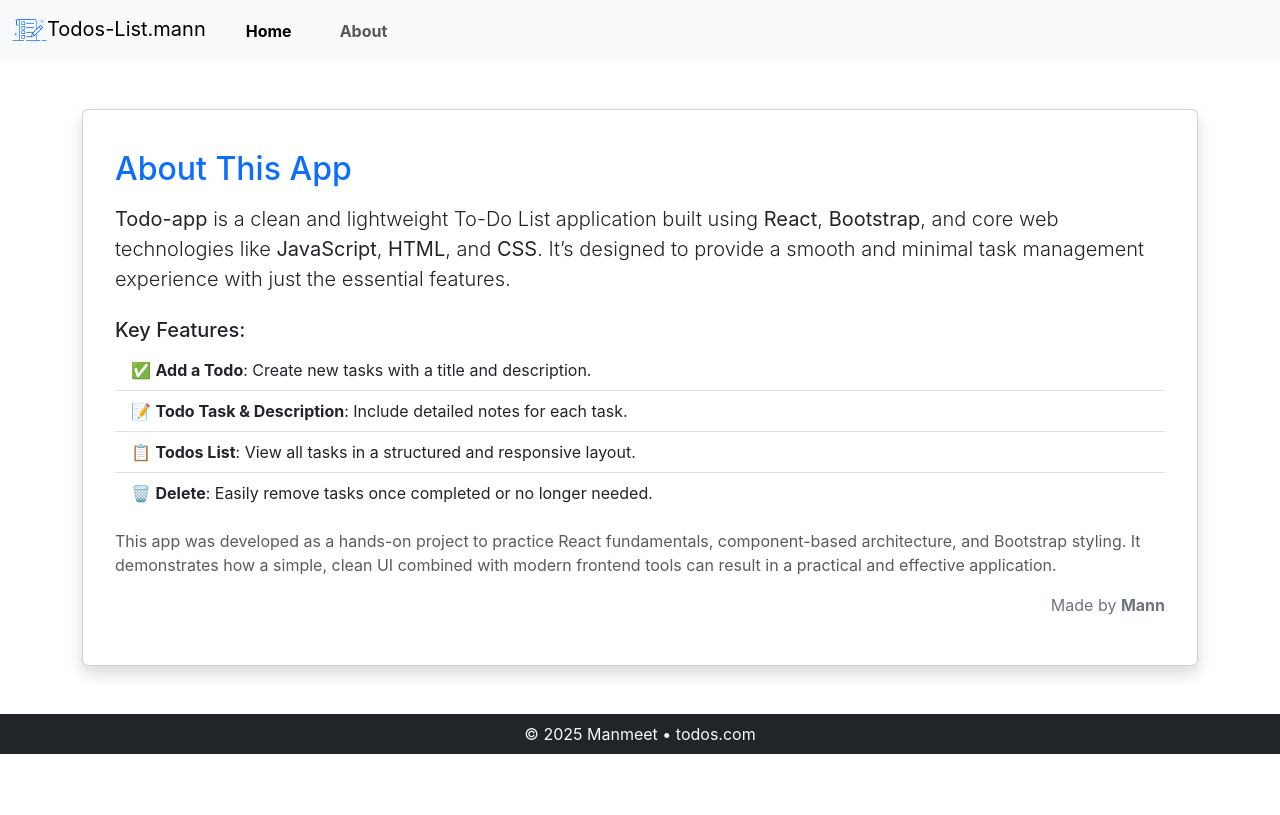
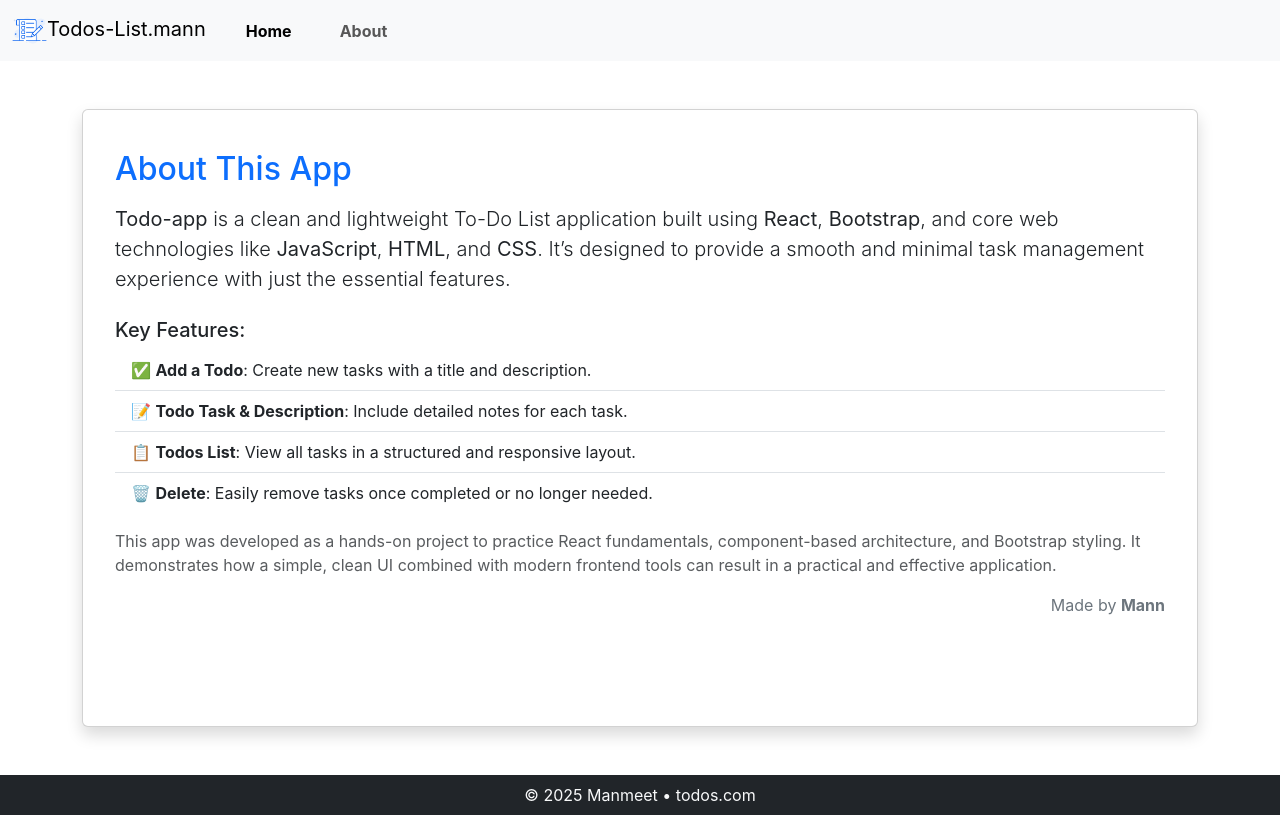
Before and after one commit to Mann0001/Todo-App, a React (Create React App) app: page /about in a window 1280 px wide. Built offline with nearby package versions, Linux system fonts and the light colour scheme.

Commit message:
bootstrap fix

```diff
--- a/src/App.js
+++ b/src/App.js
@@ -69,9 +69,6 @@ function App() {
         </div>
         <Footer />
       </Router>
-
-
-
     </>
   );
 }
--- a/src/MyComponents/About.js
+++ b/src/MyComponents/About.js
@@ -1,9 +1,12 @@
 import React from 'react';
 
 export const About = () => {
+    let myStyle = {
+        minHeight: "70vh"
+    }
 
     return (
-        <div className="mt-2">
+        <div className="mt-2" style={myStyle}>
             <div className="p-2">
                 <h2 className="mb-3 text-primary">About This App</h2>
                 <p className="lead">
```
